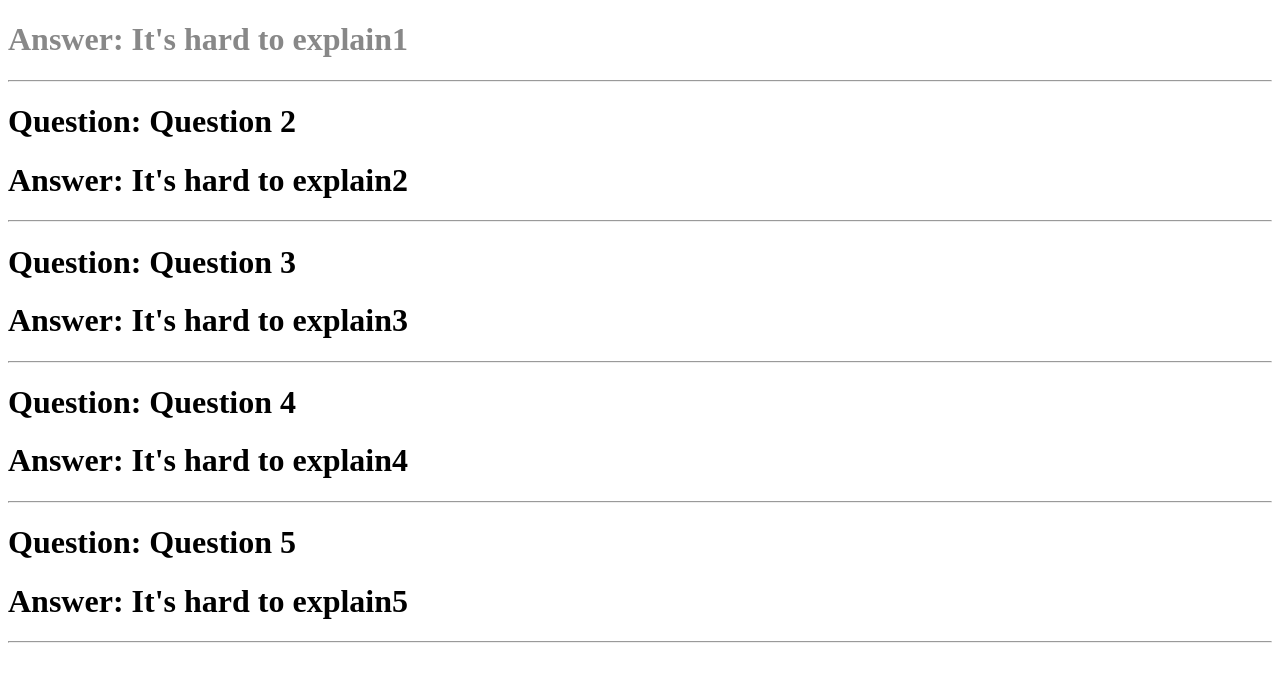
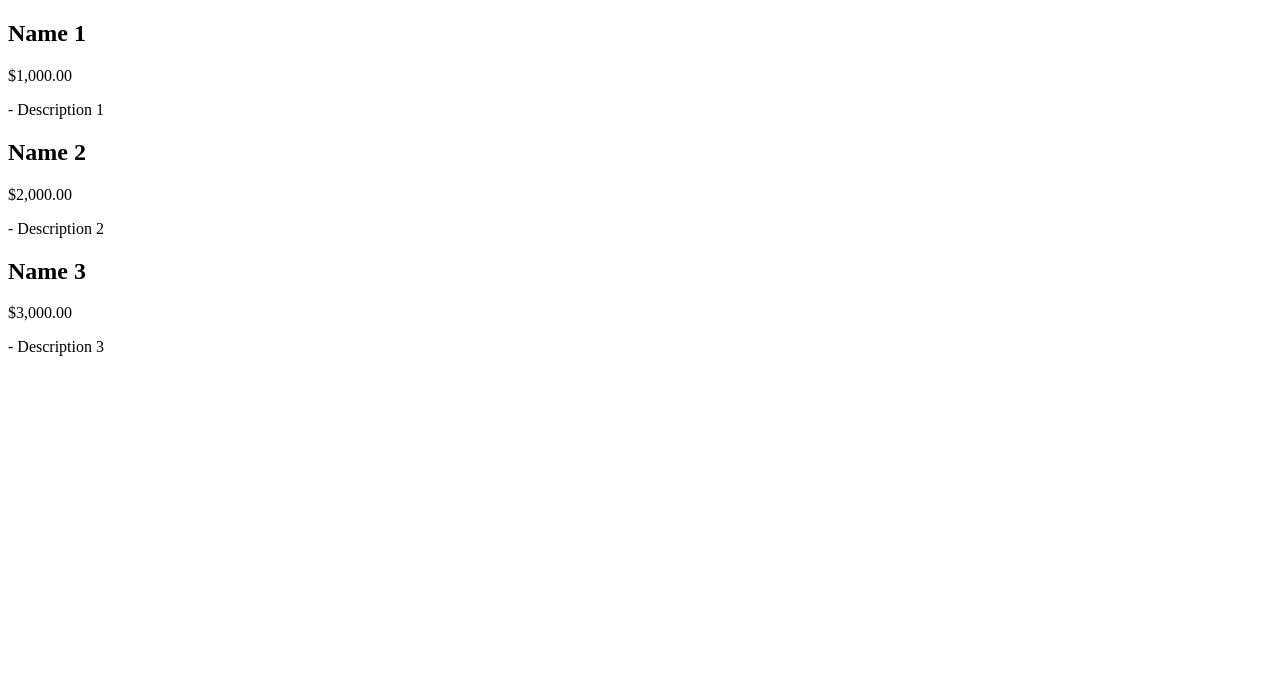
Before and after one commit to ThandarAungUCSM/react-tutorial, a React (Create React App) app: page / in a window 1280 px wide. Shown: the top 682 px of the page. Built offline with nearby package versions, Linux system fonts and the light colour scheme.

Commit message:
Mapping Components Practice

```diff
--- a/src/App.js
+++ b/src/App.js
@@ -1,19 +1,13 @@
 import React from 'react';
 
-import Joke from './components/Joke'
-import jokesData from './JokesData'
+import Product from "./Product"
+import productsData from './vschoolProducts'
+
 function App() {
-  const jokeComponents = jokesData.map( joke => <Joke key={joke.id} question={joke.question} punchLine={joke.punchLine} />)
-
-  // const nums = [1,2,3,4,5,6,7,8,9,10]
-  // const doubled = nums.map(function(num) {
-  //   return num * 2
-  // })
-  // console.log(doubled)
-
+  const productComponents = productsData.map( item => <Product key = {item.id} product = {item} />)
   return (
     <div>
-      {jokeComponents}
+      { productComponents }
     </div>
   );
 }
--- /dev/null
+++ b/src/Product.js
@@ -0,0 +1,13 @@
+import React from "react"
+
+function Product(props) {
+    return (
+        <div>
+            <h2>{props.product.name}</h2>
+            <p>{props.product.price.toLocaleString("en-US", { style: "currency", currency: "USD"})}</p>
+             - {props.product.description}
+        </div>
+    )
+}
+
+export default Product
--- /dev/null
+++ b/src/vschoolProducts.js
@@ -0,0 +1,22 @@
+const product = [
+    {
+        id: 1,
+        name: "Name 1",
+        price: 1000,
+        description: "Description 1"
+    },
+    {
+        id: 2,
+        name: "Name 2",
+        price: 2000,
+        description: "Description 2"
+    },
+    {
+        id: 3,
+        name: "Name 3",
+        price: 3000,
+        description: "Description 3"
+    }
+]
+
+export default product
```
